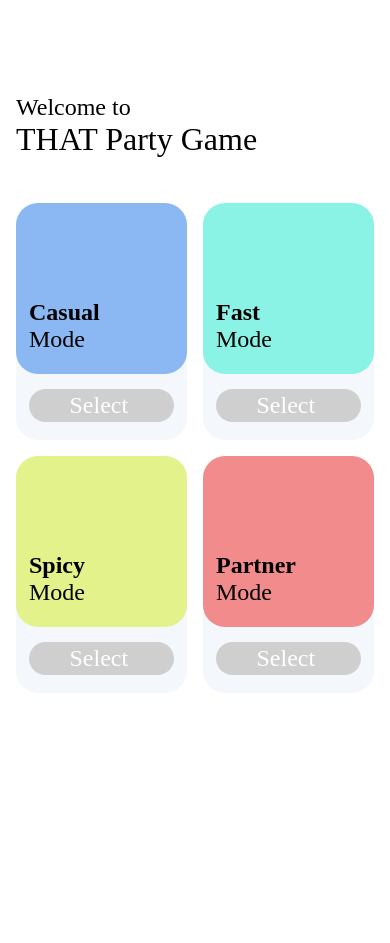
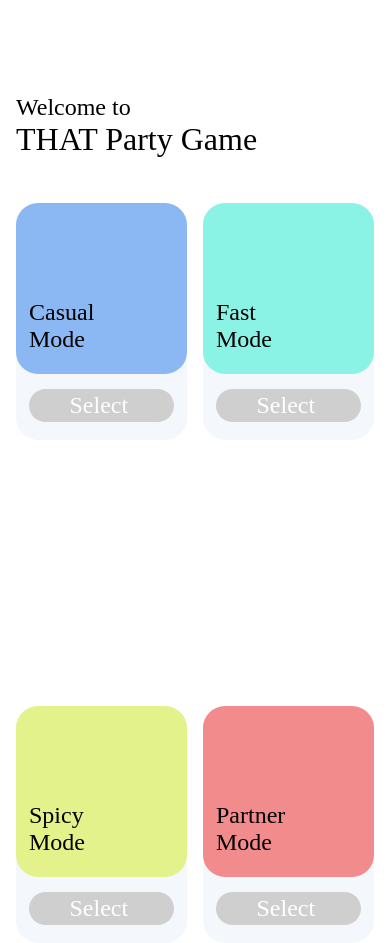
Before and after one commit to quentinberry/THAT-party-game, a React Native app: screen / in a window 390 px wide. Before the commit the page ends 844 px from the top, so only its background shows below. Built offline with nearby package versions, Linux system fonts and the light colour scheme.

Commit message:
almost fix on ios

```diff
--- a/App.js
+++ b/App.js
@@ -12,6 +12,9 @@ export default function App() {
         <Text style={styles.topperTitle}>Welcome to</Text>
         <Text style={styles.realTitle}>THAT Party Game</Text>
       </View>
+
+      <View style={styles.allGamesWrapper}>
+
 
       <View style={styles.gameMenuTop}>
         <View style={styles.gameMenuBackground}>
@@ -68,6 +71,7 @@ export default function App() {
 
         </View>
       </View>
+      </View>
 
     </View>
   );
@@ -92,10 +96,13 @@ const styles = StyleSheet.create({
     fontSize: 32,
     fontStyle: "normal",
   },
-  gameMenuTop: {
+  allGamesWrapper:{
     marginLeft: 16,
     marginRight: 16,
     marginTop:45,
+  },
+  gameMenuTop: {
+
     flex: 1,
     flexDirection: "row",
     justifyContent: "space-between",
@@ -119,13 +126,11 @@ const styles = StyleSheet.create({
     paddingTop: 96,
     paddingLeft: 13,
     paddingRight:13,
-    fontWeight:700,
   },
   modeTextPart:{
     fontFamily: "Montserrat",
     fontStyle: "normal",
     fontSize:24,
-    fontWeight:400,
     paddingRight:13,
     paddingLeft: 13,
   },
@@ -142,7 +147,6 @@ const styles = StyleSheet.create({
     fontStyle: "normal",
     fontSize:24,
     width:91,
-    fontWeight:400,
     color: '#fff',
     alignItems: "center",
     alignSelf: "center",
@@ -157,9 +161,7 @@ const styles = StyleSheet.create({
     backgroundColor:"#8BF2E6",
   },
   gameMenuBottom:{
-    marginLeft: 16,
-    marginRight: 16,
-    marginTop:16,
+    marginTop: 298-32,
     flex: 1,
     flexDirection: "row",
     justifyContent: "space-between",
```
